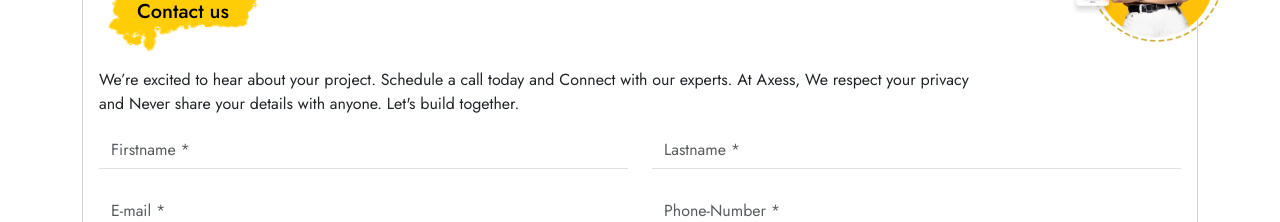
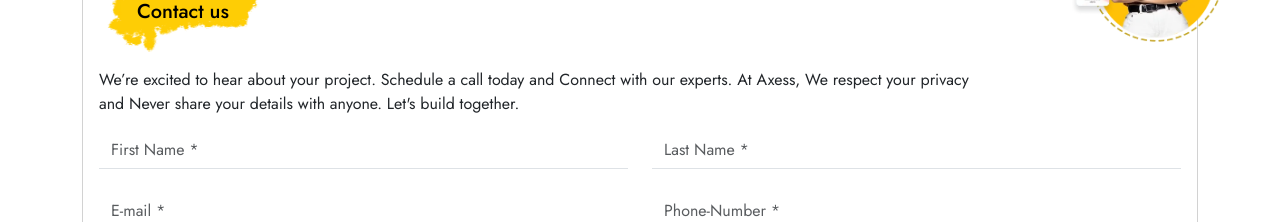
Before and after one commit to axessmongo/AxessTechnology-project, a React (Vite) app in the folder client/: page / in a window 1280 px wide. Shown: the part 4600-4822 px from the top of the page. Built offline with nearby package versions, Linux system fonts and the light colour scheme.

Commit message:
testing bug fixed

```diff
--- a/client/src/assets/css/software.scss
+++ b/client/src/assets/css/software.scss
@@ -23,6 +23,9 @@
     background: #0000000e;
     padding: 0;
     // height: 320px;
+  }
+  .small-card {
+      cursor: auto;
   }
   // .bgcolor{
   //   background-color: rgba(252, 255, 104, 0.326);
--- a/client/src/assets/css/testing.css
+++ b/client/src/assets/css/testing.css
@@ -126,3 +126,7 @@
     padding: 0;
 
   }
+
+  .small-card{
+    cursor: auto;
+  }
--- a/client/src/components/Contact.jsx
+++ b/client/src/components/Contact.jsx
@@ -181,11 +181,11 @@ function Contact() {
 
                         <div className="row container text-capitalize">
                             <div className="col-md-6 mb-4">
-                                <input type="text" name="fname" value={contact.fname} className='form-control shadow-none border-0 rounded-0 border-bottom text-black' onChange={handleChange} placeholder='Firstname * ' />
+                                <input type="text" name="fname" value={contact.fname} className='form-control shadow-none border-0 rounded-0 border-bottom text-black' onChange={handleChange} placeholder='First Name * ' />
                                 <div style={{ color: 'red', textAlign: "center", fontSize: "12px" }}>{errors.fname}</div>
                             </div>
                             <div className="col-md-6 mb-4">
-                                <input type="text" name="lname" value={contact.lname} className='form-control shadow-none border-0 rounded-0 border-bottom text-black' onChange={handleChange} placeholder='Lastname *' />
+                                <input type="text" name="lname" value={contact.lname} className='form-control shadow-none border-0 rounded-0 border-bottom text-black' onChange={handleChange} placeholder='Last Name *' />
                                 <div style={{ color: 'red', textAlign: "center", fontSize: "12px" }}>{errors.lname}</div>
                             </div>
                             <div className="col-md-6 mb-4">
--- a/client/src/components/Footer.jsx
+++ b/client/src/components/Footer.jsx
@@ -233,11 +233,11 @@ function Footer() {
                             <div className="">
                                 <div className="row">
                                     <div className="col-md-6 mb-4">
-                                        <input data-aos='zoom-out' type="text" name="fname" value={contact.fname} className='form-control shadow-none border-0 rounded-0 border-bottom text-black;' onChange={handleChange} placeholder='Firstname *' />
+                                        <input data-aos='zoom-out' type="text" name="fname" value={contact.fname} className='form-control shadow-none border-0 rounded-0 border-bottom text-black;' onChange={handleChange} placeholder='First Name *' />
                                         <div style={{ color: 'red', textAlign: "center", fontSize: "12px" }}>{errors.fname}</div>
                                     </div>
                                     <div className="col-md-6 mb-4">
-                                        <input data-aos='zoom-out' type="text" name="lname" value={contact.lname} className='form-control shadow-none border-0 rounded-0 border-bottom text-black;' onChange={handleChange} placeholder='Lastname *' />
+                                        <input data-aos='zoom-out' type="text" name="lname" value={contact.lname} className='form-control shadow-none border-0 rounded-0 border-bottom text-black;' onChange={handleChange} placeholder='Last Name *' />
                                         <div style={{ color: 'red', textAlign: "center", fontSize: "12px" }}>{errors.lname}</div>
                                     </div>
                                     <div className="col-md-6 mb-4">
--- a/client/src/pages/DigitalMarketing.jsx
+++ b/client/src/pages/DigitalMarketing.jsx
@@ -246,7 +246,7 @@ export default function DigitalMarketing() {
                           <h2>A dazzling website</h2>
                           <p className="secondary-text">
                             That showcases your brand story and engages your
-                            audience like never before..
+                            audience like never before.
                           </p>
                         </div>
                       </div>
@@ -256,7 +256,7 @@ export default function DigitalMarketing() {
                         <div class="card-content-effect">
                           <h1>SEO strategies</h1>
                           <p className="secondary-text">
-                            that propel your website to the top of search engine
+                          That propel your website to the top of search engine
                             results, putting you directly in front of your ideal
                             customers.
                           </p>
@@ -295,7 +295,7 @@ export default function DigitalMarketing() {
                     tick boxes; we craft data-driven strategies that deliver
                     tangible results. We're your partners in digital disruption,
                     constantly pushing boundaries and exploring new avenues to
-                    amplify your brand voice
+                    amplify your brand's voice
                   </p>
                 </div>
               </div>
--- a/client/src/pages/Policy.jsx
+++ b/client/src/pages/Policy.jsx
@@ -10,7 +10,7 @@ function Policy() {
         <Navbar />
         <Banner
           h1="Privacy Policy"
-          h2="Unless otherwise defined in this Privacy Policy, the terms used in this Privacy Policy have the same meanings as in our Terms and Conditions."
+          h2="Unless otherwise defined in this Privacy Policy, the terms used in this Privacy Policy have the same meaning as in our Terms and Conditions."
           h3="Our Terms and Conditions (“Terms”) govern all use of our Service and together with the Privacy Policy constitute your agreement with us (“Agreement”)"
         />
 <div className=" bg-green-1 ">
@@ -29,7 +29,7 @@ function Policy() {
                 By using the Service, you agree to the collection and use of
                 information in accordance with this policy. Unless otherwise
                 defined in this Privacy Policy, the terms used in this Privacy
-                Policy have the same meanings as in our Terms and Conditions.
+                Policy have the same meaning as in our Terms and Conditions.
                 Our Terms and Conditions (“Terms”) govern all use of our Service
                 and together with the Privacy Policy constitute your agreement
                 with us (“Agreement”).
--- a/client/src/pages/Services.jsx
+++ b/client/src/pages/Services.jsx
@@ -196,7 +196,7 @@ function Services() {
                                     <div className='col-md-8 mx-auto mb-3' data-aos='zoom-in' data-aos-duration='600' data-aos-anchor-placement="bottom-bottom">
                                         <img src={service} className='w-100 animatedimg' alt="service" />
                                     </div>
-                                    <h4 className=' mb-4' data-aos='fade-up' data-aos-duration='600' data-aos-anchor-placement="bottom-bottom">Become a Software Symphony Conductor:</h4>
+                                    <h4 className=' mb-4 pt-5' data-aos='fade-up' data-aos-duration='600' data-aos-anchor-placement="bottom-bottom">Become a Software Symphony Conductor:</h4>
                                     <p className='primary-text mb-3 text-white mb-5' data-aos='fade-up' data-aos-duration='600'>
                                         Instead of juggling multiple agencies for design, development, and deployment, harmonize your project with our all-encompassing approach. We're your one-stop shop, conducting every stage from conception to launch, ensuring your software sings in perfect pitch.
                                     </p>
```
Also changed, not shown: client/src/assets/images/services/r.png.
